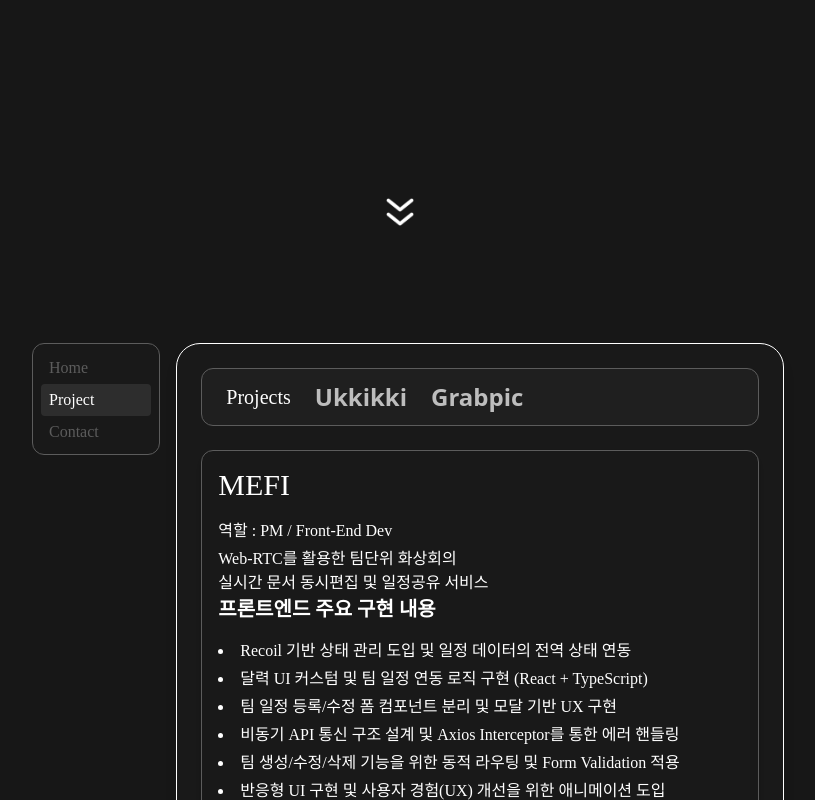
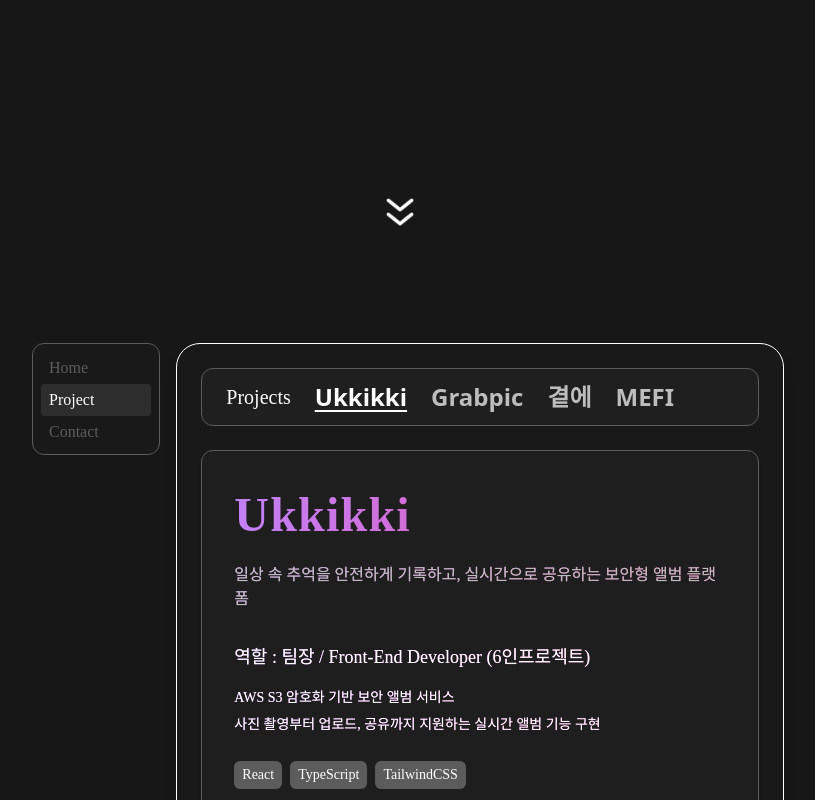
Before and after one commit to ByeongJo-Park/ByeongJo-Park.github.io, a React (Vite) app in the folder PortFolio/: page / in a window 1280 px wide. Both pictures are taken after a click on the button "Project". Shown: the whole page, without its empty margins (240-1055 px from the left). Built offline with nearby package versions, Linux system fonts and the light colour scheme; a web font is replaced by a local one.

Commit message:
fix: 프로젝트 페이지 순서 변경

```diff
--- a/PortFolio/src/components/contents/Project.tsx
+++ b/PortFolio/src/components/contents/Project.tsx
@@ -17,14 +17,14 @@ const Project: React.FC = () => {
 
   const renderContent = () => {
     switch (currentView) {
-      case 'MEFI':
-        return <Project1 />;
       case 'GRABPIC':
         return <Project2 />;
       case 'UKKIKKI':
         return <Project3 />;
       case '곁에':
         return <Project4 />;
+      case '.etc':
+        return <Project1 />;
       default:
         return <div className="text-center text-gray-400 text-lg py-12">404: Page Not Found</div>;
     }
@@ -35,12 +35,6 @@ const Project: React.FC = () => {
       {/* 프로젝트 선택 네비게이션 */}
       <nav className="flex items-center gap-6 bg-point-gray/10 border border-point-gray rounded-xl px-6 py-3 mb-6">
         <span className='text-xl text-gray-400 font-frs-m'>Projects</span>
-        {/* <button
-          onClick={() => changeProject('MEFI')}
-          className={`text-2xl font-semibold hover:text-point-blue transition-colors ${currentView === 'MEFI' ? 'text-white underline underline-offset-4' : 'text-gray'}`}
-        >
-          MEFI
-        </button> */}
         <button
           onClick={() => changeProject('UKKIKKI')}
           className={`text-2xl font-semibold hover:text-point-blue transition-colors ${currentView === 'UKKIKKI' ? 'text-white underline underline-offset-4' : 'text-gray'}`}
@@ -53,12 +47,18 @@ const Project: React.FC = () => {
         >
           Grabpic
         </button>
-        {/* <button
+        <button
           onClick={() => changeProject('곁에')}
           className={`text-2xl font-semibold hover:text-point-blue transition-colors ${currentView === '곁에' ? 'text-white underline underline-offset-4' : 'text-gray'}`}
         >
           곁에
-        </button> */}
+        </button>
+        <button
+          onClick={() => changeProject('.etc')}
+          className={`text-2xl font-semibold hover:text-point-blue transition-colors ${currentView === '.etc' ? 'text-white underline underline-offset-4' : 'text-gray'}`}
+        >
+          MEFI
+        </button>
       </nav>
 
       {/* 프로젝트 상세 렌더링 */}
--- a/PortFolio/src/reducer/projectReducer.ts
+++ b/PortFolio/src/reducer/projectReducer.ts
@@ -6,7 +6,7 @@ type ProjectStateType = {
 };
 
 const initialState = {
-    project: "MEFI",
+    project: "UKKIKKI",
 };
 
 type ProjectActionType = | ReturnType<typeof setProject>;
```
